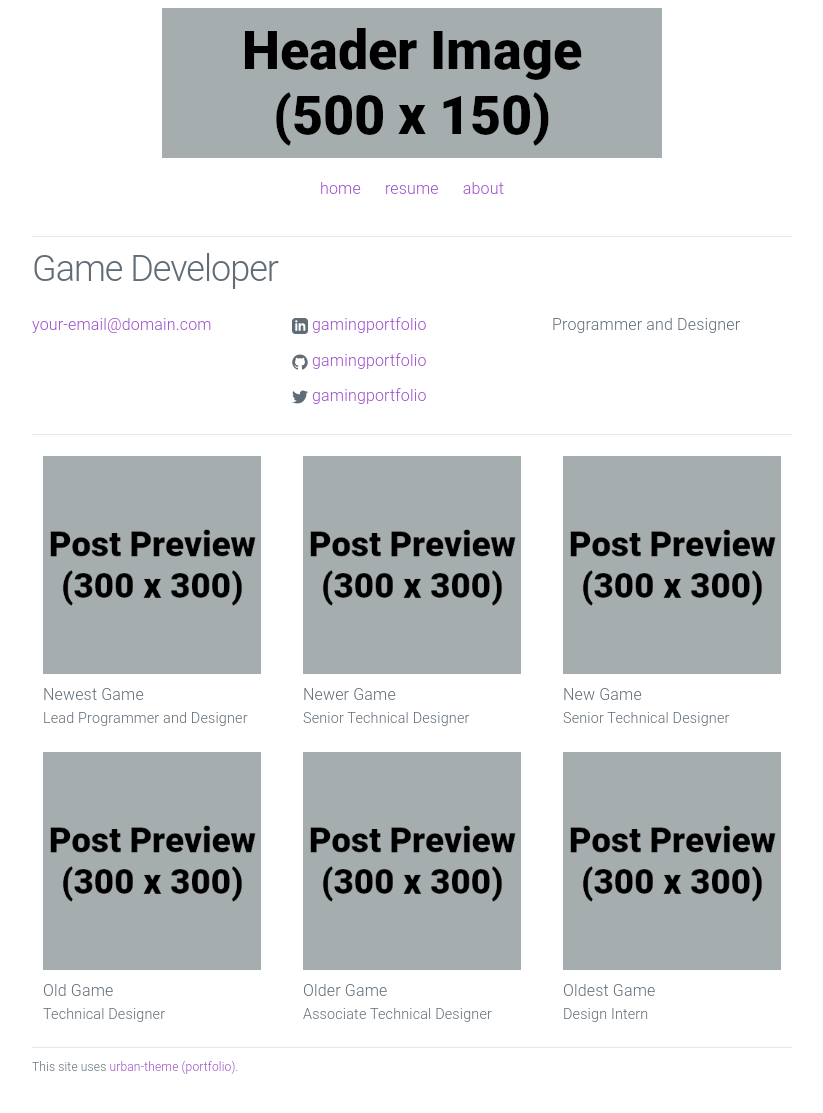
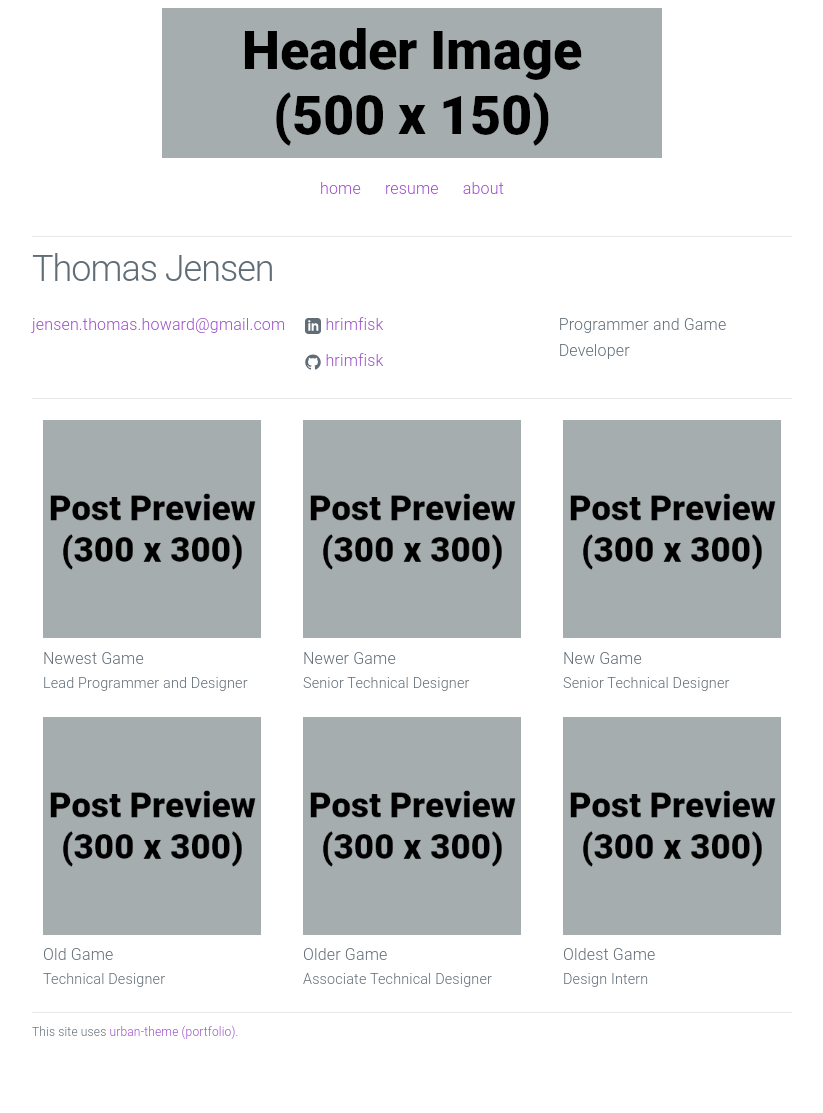
Before and after one commit to hrimfisk/hrimfisk.github.io, a Jekyll site: the page built from index.html, in a window 1280 px wide. Shown: the whole page, without its empty margins (228-1051 px from the left). Built offline with Jekyll 4.4.1, drawn with Linux system fonts in a browser that asks for light colours; after the commit the page ends 1077 px from its top, so only the background shows below that.

Commit message:
Update _config.yml
updated info

```diff
--- a/_config.yml
+++ b/_config.yml
@@ -1,12 +1,11 @@
 # Site settings
-title: Game Developer
-email: your-email@domain.com
+title: Thomas Jensen
+email: jensen.thomas.howard@gmail.com
 description: > # keep this and put description below
-  Programmer and Designer
-url: "https://yourdomain.com" # the base hostname & protocol for your site
-linkedin_url: "https://www.linkedin.com/in/gamingportfolio"
-github_username: gamingportfolio
-twitter_username: gamingportfolio
+  Programmer and Game Developer
+url: "https://hrimfisk.github.io" # the base hostname & protocol for your site
+linkedin_url: "https://www.linkedin.com/in/hrimfisk"
+github_username: hrimfisk
 footer_text: "This site uses <a href='https://github.com/gamingportfolio/urban-theme-portfolio'>urban-theme (portfolio)</a>."
 
 # Build settings
```
